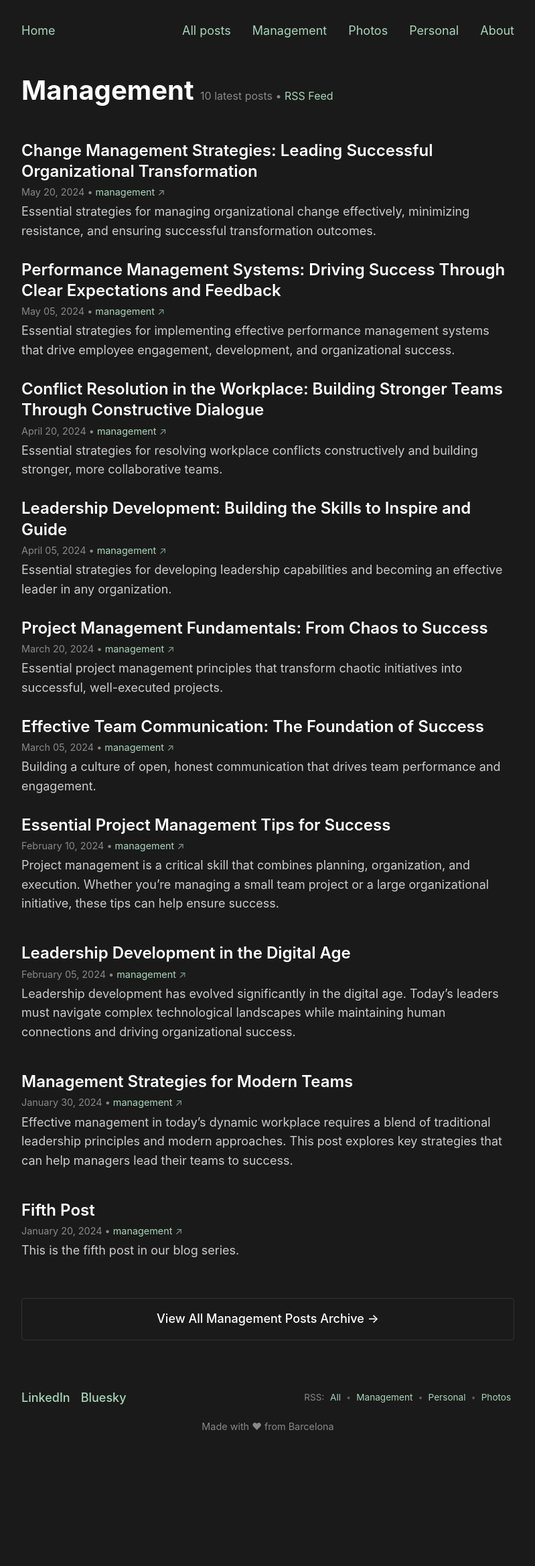
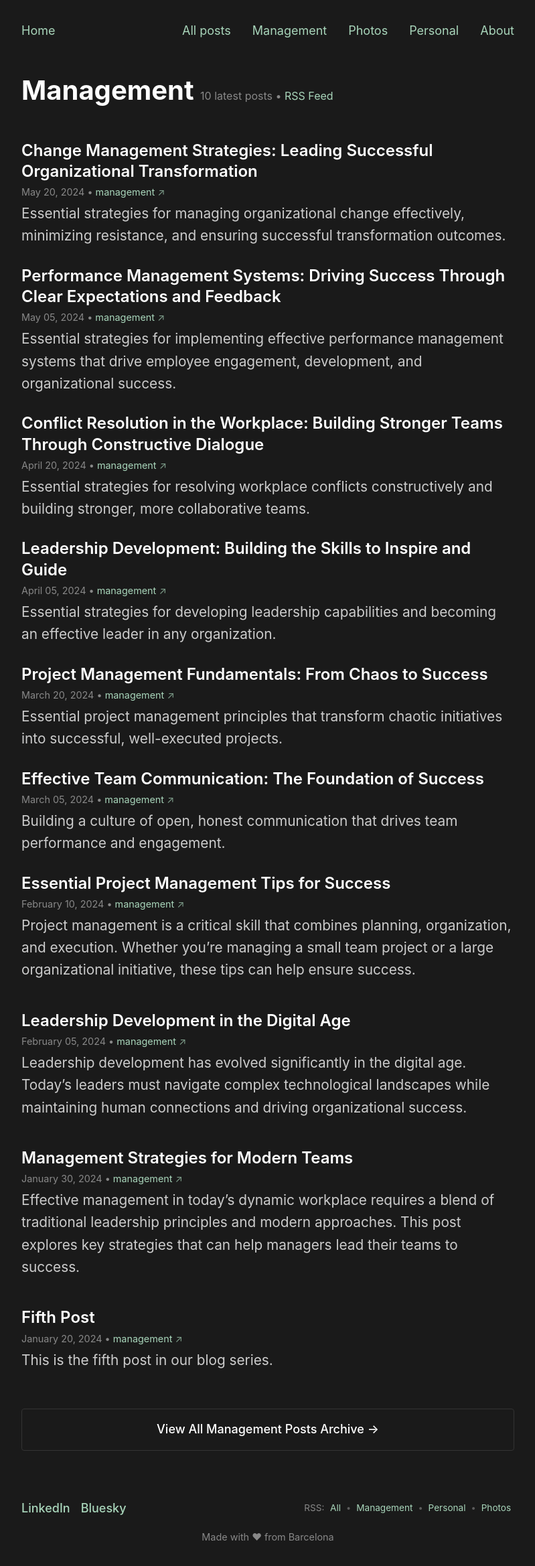
Before and after one commit to rogergros/rogergros.github.io, a Jekyll site: the page built from category/management.html, in a window 1280 px wide. Shown: the whole page at 67% size, without its empty margins (240-1039 px from the left). Built offline with Jekyll 4.4.1, drawn with Linux system fonts in a browser that asks for light colours; before the commit the page ends 2173 px from its top, so only the background shows below that.

Commit message:
Bigger size of the article preview

```diff
--- a/assets/main.scss
+++ b/assets/main.scss
@@ -315,7 +315,7 @@ a {
 
   .post-excerpt {
     color: #cccccc;
-    line-height: $line-height;
+    font-size: 1.3rem;
 
     p:first-child {
       margin-top: 0;
```
